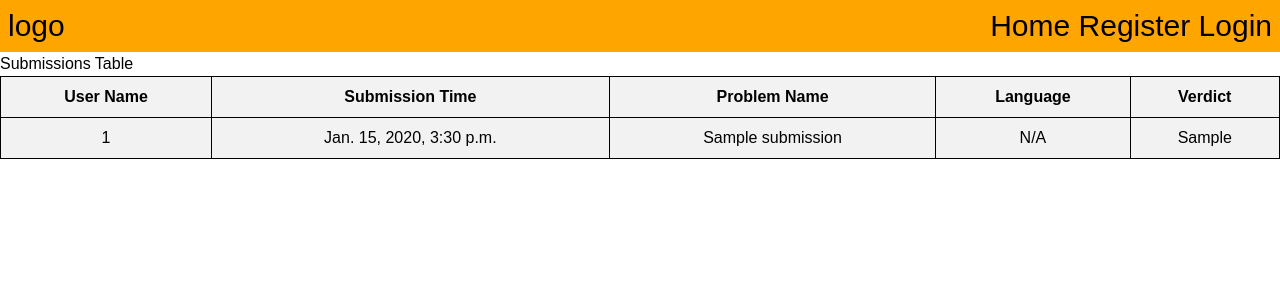
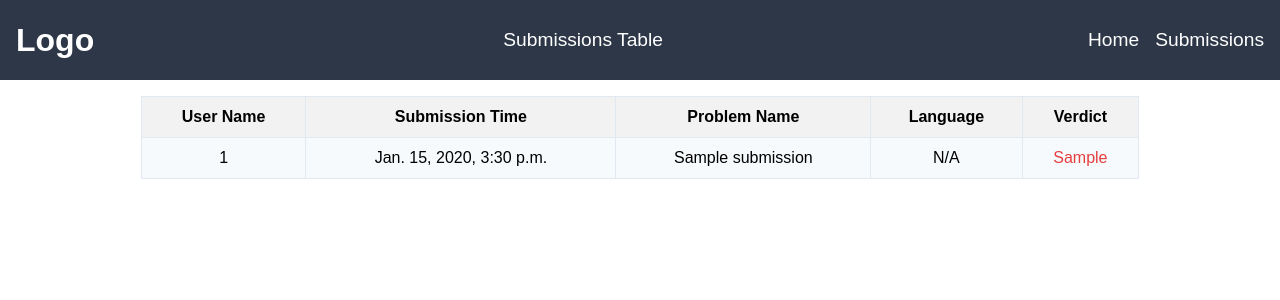
Before and after one commit to ayush1289/online-judge, a Django app: page /submissions in a window 1280 px wide. Shown: the top 300 px of the page. Run offline with Django 4.2, Linux system fonts and the light colour scheme; tables that the repository leaves empty hold one stand-in row (values such as "Sample post"); some libraries are stand-ins or nearby versions.

Commit message:
added TLE fn and css to submissions page

```diff
--- a/OJ/compiler.py
+++ b/OJ/compiler.py
@@ -25,9 +25,9 @@ def run_code(lang,ip_data):
         os.chdir("OJ/waste")
 
         if lang == 'py':
-            result = subprocess.run(['python','temp.py'],input=ip_data.encode(),stdout=subprocess.PIPE,stderr=subprocess.PIPE)
+            result = subprocess.run(['python','temp.py'],input=ip_data.encode(),stdout=subprocess.PIPE,stderr=subprocess.PIPE,timeout=5)
         else:
-            result = subprocess.run(['./a.out'],input=ip_data.encode(),stdout=subprocess.PIPE,stderr=subprocess.PIPE)
+            result = subprocess.run(['./a.out'],input=ip_data.encode(),stdout=subprocess.PIPE,stderr=subprocess.PIPE,timeout=5)
         os.chdir(curr_dir)
         stdout_output = result.stdout
         stderr_output = result.stderr
@@ -49,7 +49,7 @@ def run_code(lang,ip_data):
         return "Error: Code execution failed."
     except subprocess.TimeoutExpired as e:
         print(f"Error: Code execution timed out. {e}")
-        return "Error: Code execution timed out."
+        return "Time Limit Exceeded."
     except Exception as e:
         print(f"Error occurred while executing the code: {e}")
         return "Error occurred while executing the code."
--- a/templates/submissions.html
+++ b/templates/submissions.html
@@ -14,69 +14,102 @@
             height: 100vh;
         }
 
-        .navbar a:hover {
-            color: #ddd;
+        .navbar {
+            background-color: #2d3748;
+            color: #ffffff;
+            padding: 1rem;
+            display: flex;
+            justify-content: space-between;
+            align-items: center;
+            font-size: 1.2rem;
         }
 
-        .question-list {
-            list-style-type: none;
-            padding: 0;
+        .navbar a {
+            color: #ffffff;
+            text-decoration: none;
+            margin-left: 1rem;
+            transition: color 0.3s ease;
         }
 
-        .question-list li {
-            margin-bottom: 10px;
+        .navbar a:hover {
+            color: #a0aec0;
         }
 
-        .question-list li a {
-            text-decoration: none;
-            color: blue;
+        .navbar-logo {
+            font-size: 2rem;
+            font-weight: bold;
+            color: #ffffff;
+            display: flex;
+            align-items: center;
         }
 
-        .question-list li a:hover {
-            text-decoration: underline;
+        .nav-links {
+            display: flex;
+            align-items: center;
         }
 
+        .nav-links a {
+            margin-left: 1rem;
+        }
+
+        h1 {
+            text-align: center;
+            font-size: 2rem;
+            margin: 20px 0;
+        }
+
+        .table_container {
+            padding: 1rem;
+            display: flex;
+            justify-content: center;
+        }
         table {
             border-collapse: collapse;
-            width: 100%;
+            width: 80%;
         }
 
         th,
         td {
-            border: 1px solid black;
+            border: 1px solid #e2e8f0;
             padding: 8px;
             text-align: center;
         }
 
         th {
             background-color: #f2f2f2;
+            font-weight: bold;
         }
 
         tr:nth-child(even) {
-            background-color: #f2f2f2;
+            background-color: #f7fafc;
+        }
+        tr:hover {
+            background-color: #e2e8f0;
+        }
+
+        /* Highlight Accepted verdict as green */
+        td.verdict-cell.accepted {
+            color: #38a169;
+        }
+
+        /* Highlight other verdicts as red */
+        td.verdict-cell:not(.accepted) {
+            color: #e53e3e;
         }
     </style>
 </head>
 
 <body>
-    <div class="navbar bg-[#ffa500] w-full p-2 flex justify-between text-3xl">
-        <div>logo</div>
-        <div class="nav-links ">
+    <div class="navbar">
+        <div class="navbar-logo">Logo</div>
+        <h1>Submissions Table</h1>
+        <div class="nav-links">
             <a href="/">Home</a>
-            {% if user.is_authenticated %}
-            <a href="#">{{ user.username }}</a>
             <a href="/submissions">Submissions</a>
-            <a href="/account/profile">Profile</a>
-            <a href="/account/logout">Logout</a>
-            {% endif %}
-            {% if not user.is_authenticated %}
-            <a href="/account/register">Register</a>
-            <a href="/account/login">Login</a>
-            {% endif %}
         </div>
     </div>
-    <div>
-        <h1>Submissions Table</h1>
+    <div class="table_container">
+
         <table>
             <tr>
                 <th>User Name</th>
@@ -84,13 +117,12 @@
                 <th>Problem Name</th>
                 <th>Language</th>
                 <th>Verdict</th>
-
             </tr>
             {% for sub in submissions_list reversed %}
             <tr>
-                <td>{{sub.user_id}}</td>
-                <td>{{sub.time}}</td>
-                <td>{{sub.problem_name}}</td>
+                <td>{{ sub.user_id }}</td>
+                <td>{{ sub.time }}</td>
+                <td>{{ sub.problem_name }}</td>
                 <td>
                     {% if sub.language == "cpp" %}
                     C++
@@ -102,14 +134,11 @@
                     N/A
                     {% endif %}
                 </td>
-                <td>{{sub.verdict}}</td>
+                <td class="verdict-cell {% if sub.verdict == 'Accepted' %}accepted{% endif %}">{{ sub.verdict }}</td>
             </tr>
             {% endfor %}
         </table>
-
     </div>
-
-
 </body>
 
 </html>
```
Also changed, not shown: 2 other files.
